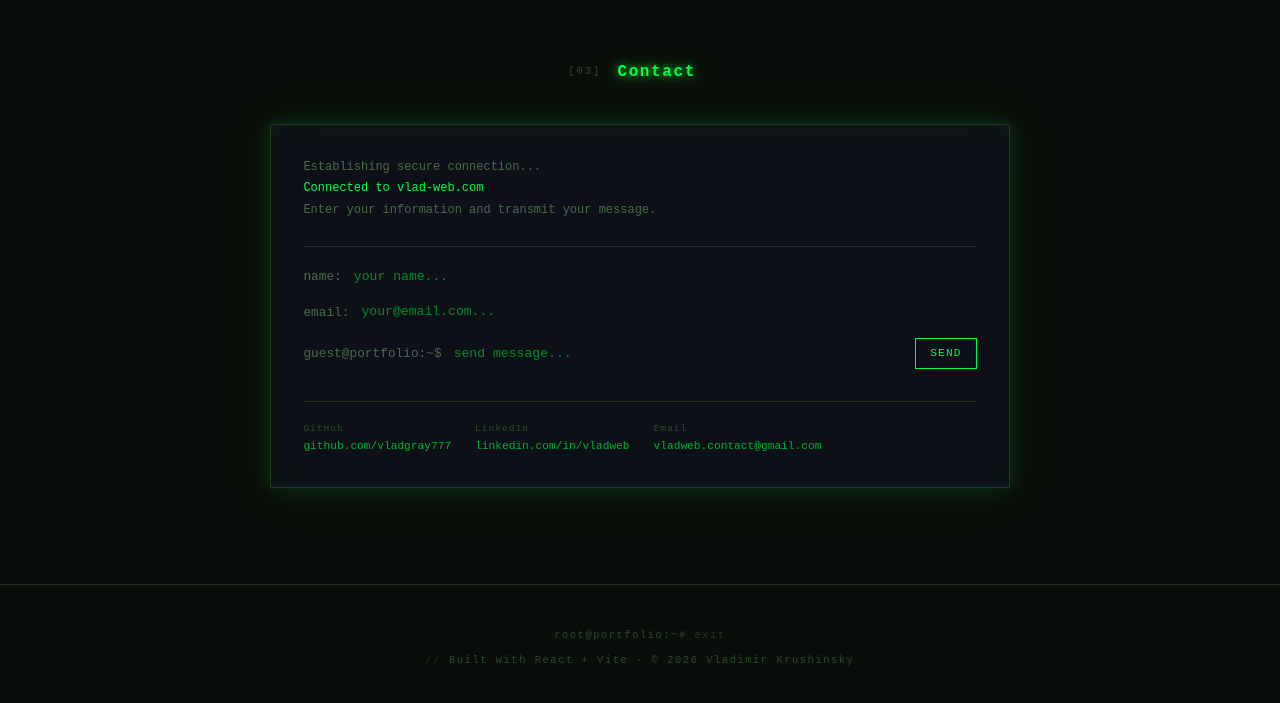
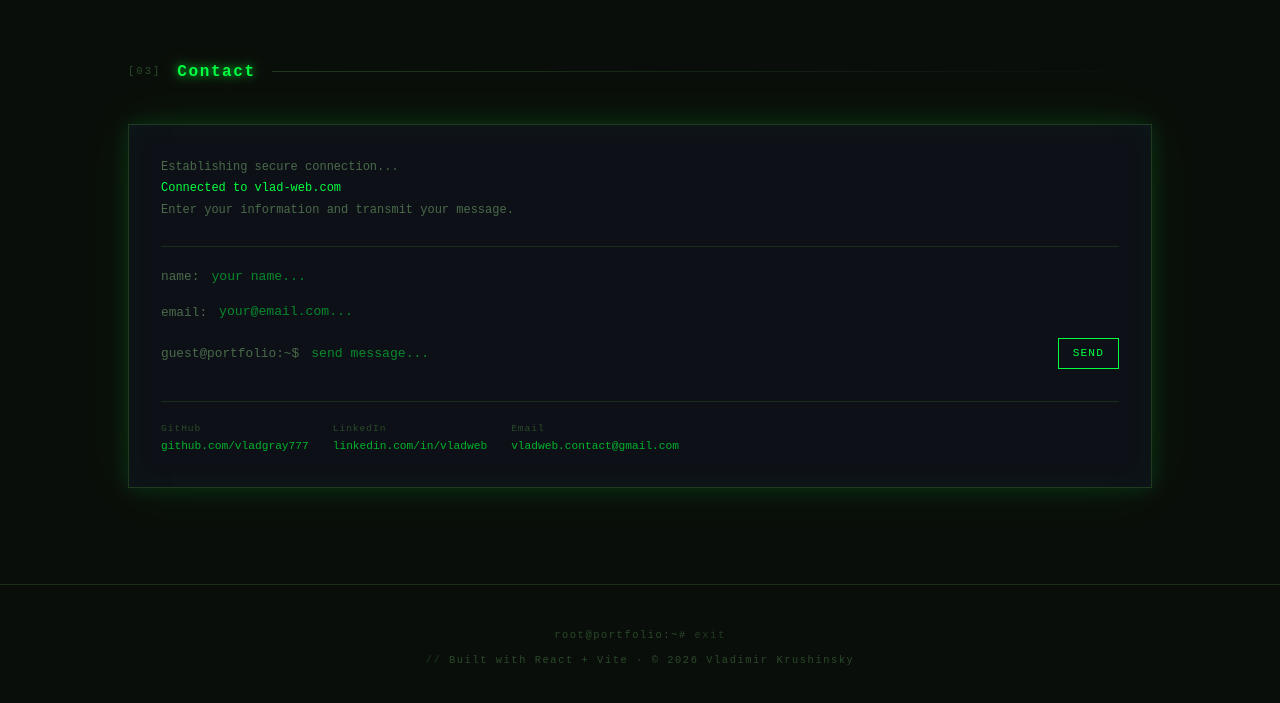
Before and after one commit to vladgray777/vladweb-portfolio, a React app: page / in a window 1280 px wide. Shown: the part 2442-3145 px from the top of the page. Built offline with nearby package versions, Linux system fonts and the light colour scheme; the HTML template or start-up script is replaced by a standard one.

Commit message:
fix contact form UI

```diff
--- a/src/components/Contact.tsx
+++ b/src/components/Contact.tsx
@@ -48,10 +48,12 @@ export default function Contact() {
   return (
     <section
       id="contact"
-      className="relative py-24 px-6 flex flex-col  items-center"
+      className="relative py-24 px-6 "
       style={{ zIndex: 1 }}
     >
-      <SectionHeader index="03" title="Contact" />
+      <div className="max-w-5xl mx-auto">
+        <SectionHeader index="03" title="Contact" />
+      </div>
 
       <div
         style={{
@@ -59,8 +61,9 @@ export default function Contact() {
           background: "#0d1117",
           padding: "32px",
         }}
-        className="terminal-glow w-[60%]"
+        className="terminal-glow max-w-5xl mx-auto"
       >
+
         <div
           style={{
             fontSize: "0.75rem",
```
